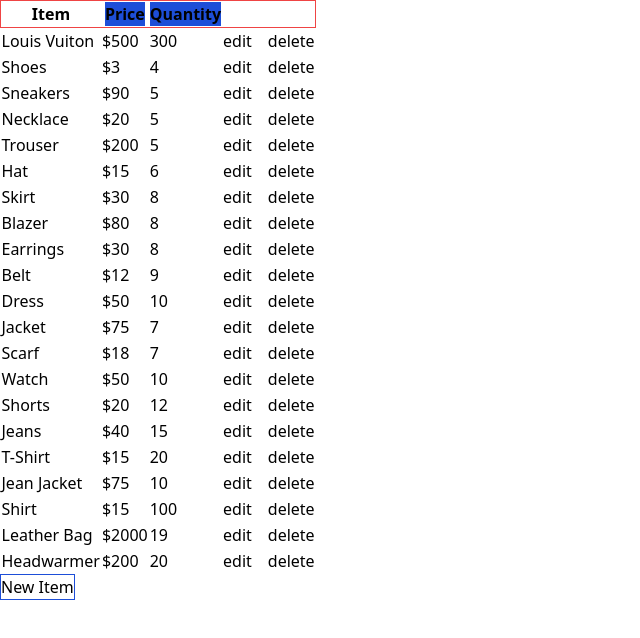
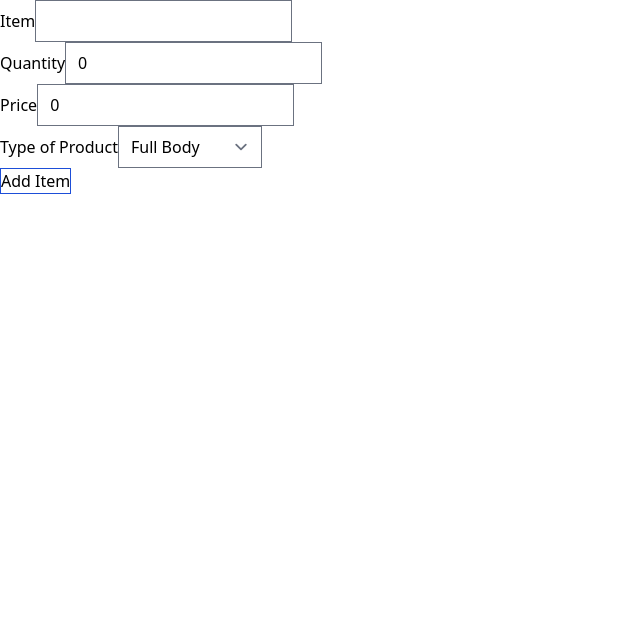
Before and after one commit to kehinde4885/InventoryTracker2, a React (Vite) app in the folder vite-project/: page / in a window 1280 px wide. Shown: the top 638 px of the page, without its empty margins (0-640 px from the left). Built offline with nearby package versions, Linux system fonts and the light colour scheme; data requests are answered from the project's data file.

Commit message:
Implemented Select Options for Item/Product Categories

```diff
--- a/vite-project/databases/db.json
+++ b/vite-project/databases/db.json
@@ -146,6 +146,20 @@
       "price": 200,
       "type": "Accessories",
       "id": "be50ee60-068a-4ef6-8743-602770a9f32a"
+    },
+    {
+      "item": "Trouser",
+      "quantity": 2,
+      "price": 200,
+      "type": "Outer Wear",
+      "id": "f4df66fc-8450-4889-a44d-9982ecb5dd68"
+    },
+    {
+      "item": "Moschino",
+      "quantity": 4,
+      "price": 500,
+      "type": "",
+      "id": "c94797bd-291b-4472-bebd-b44781c84a51"
     }
   ]
 }
--- a/vite-project/src/AddInventory.jsx
+++ b/vite-project/src/AddInventory.jsx
@@ -2,6 +2,7 @@
 import { useEffect } from "react";
 import { v4 as uuidv4 } from "uuid";
 import { useReducer } from "react";
+
 
 
 
@@ -31,13 +32,17 @@
     item: "",
     quantity: 0,
     price: 0,
-    type: "",
+    type: "Full Body",
     id: uuidv4(),
   });
 
+  let options = ['Full Body','Upper Body','Lower Body','Outer Wear','Accessories']
   //console.log("Add Inventory Component ReRendered");
 
-  //console.log(item)
+  console.log(item)
+
+  //console.log(document.getElementById('type').parentElement.childNodes)
+
 
   return (
     <form>
@@ -73,14 +78,14 @@
         />
       </div>
       <div>
-        <label htmlFor="type">Type</label>
-        <input
-          onChange={handleChange}
-          value={item.type}
-          type="text"
-          name="type"
-          id="type"
-        />
+        <label htmlFor="type">Type of Product</label>
+        <select
+        value={item.type}
+        onChange={handleChange}
+        name="type"
+        id="type">
+          {options.map((option,index)=> (<option key={index} value={option}>{option}</option>))}
+        </select>
       </div>
 
       <button onClick={handleSubmit} className="border border-blue-700">
@@ -102,12 +107,11 @@
     const { name, value } = e.target;
     //console.log(typeof value)
 
-    //console.log(e)
-
     let form = { ...item, [name]: name === 'price' || name === 'quantity' ? parseInt(value) : value};
     //console.log(form)
     editItem({ type: "form_edited", form: form });
   }
+
 
   function submitForm() {
     fetch("http://localhost:3000/items", {
@@ -121,6 +125,7 @@
       console.error("Error:", error);
     });
   }
+
 }
 
 export { AddInventory };
--- a/vite-project/src/App.jsx
+++ b/vite-project/src/App.jsx
@@ -11,7 +11,7 @@
 
   return (
     <div className="App">
-      <InventoryList/>
+      <AddInventory/>
 
     </div>
 
--- a/vite-project/src/InventoryList.jsx
+++ b/vite-project/src/InventoryList.jsx
@@ -16,8 +16,6 @@
     byQuantity: false,
     byPrice: false,
   });
-
-
 
 
   //IDEA: USE MEMOIZATION TO STORE THIS VALUES
@@ -44,6 +42,15 @@
   //console.log("Inventory Component Rerendered");
   return (
     <div>
+      <label htmlFor="filter">Filter By</label>
+
+      <select name="type" id="filter">
+        <option value='dog'>Dog</option>
+        <option value='dog'>Dog</option>
+        <option value='dog'>Dog</option>
+        <option value='dog'>Dog</option>
+      </select>
+
       <table className="table-auto">
         <thead className="border-red-500 border">
           <tr>
--- a/vite-project/src/output.css
+++ b/vite-project/src/output.css
@@ -716,6 +716,10 @@
   background-color: rgb(29 78 216 / var(--tw-bg-opacity));
 }
 
+.filter {
+  filter: var(--tw-blur) var(--tw-brightness) var(--tw-contrast) var(--tw-grayscale) var(--tw-hue-rotate) var(--tw-invert) var(--tw-saturate) var(--tw-sepia) var(--tw-drop-shadow);
+}
+
 .disabled\:bg-blue-200:disabled {
   --tw-bg-opacity: 1;
   background-color: rgb(191 219 254 / var(--tw-bg-opacity));
```
